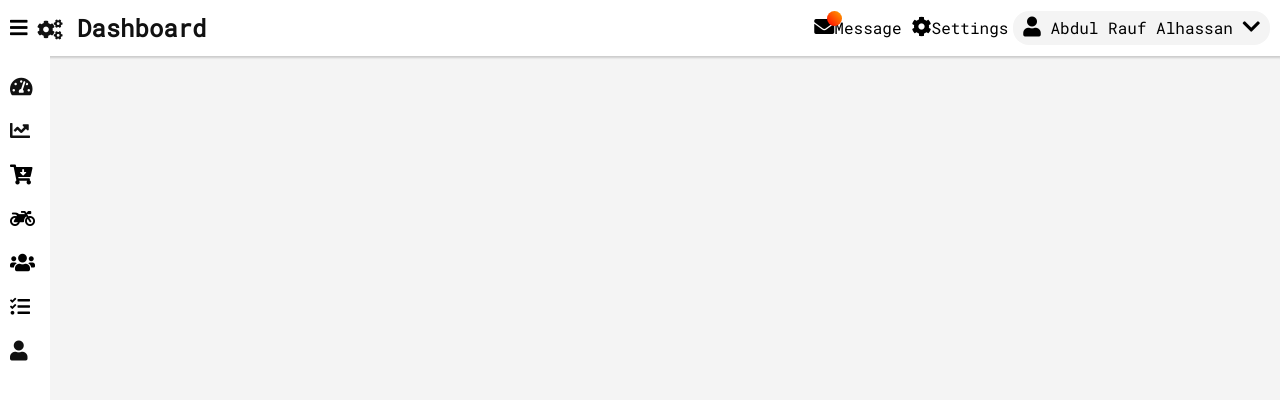
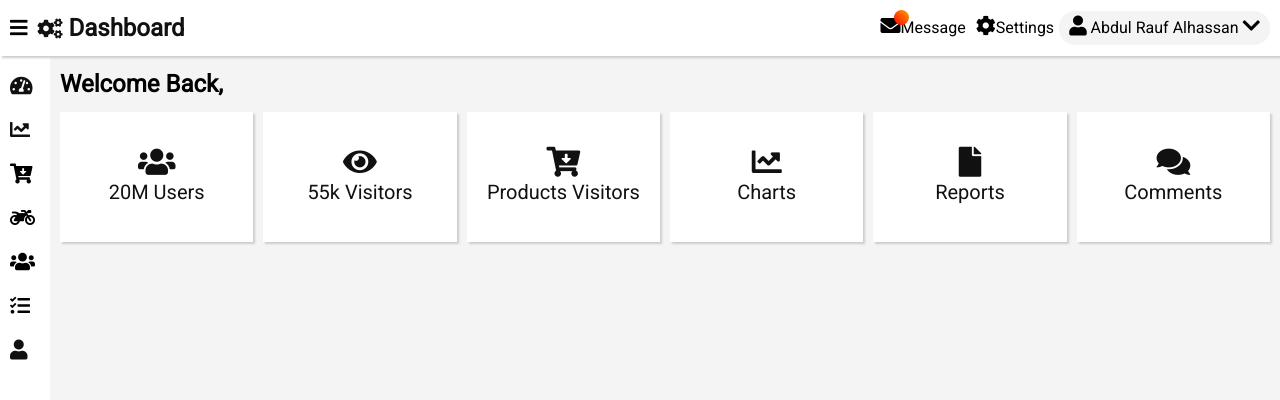
Before and after one commit to RaufAl-hassan/dashboard.github.io, a plain HTML site: page index.html in a window 1280 px wide. Drawn offline with Linux system fonts and the light colour scheme.

Commit message:
create shop-details-section

```diff
--- a/css/app.css
+++ b/css/app.css
@@ -0,0 +1,52 @@
+.main-main {
+  width: 100vw;
+  overflow-y: hidden;
+}
+
+.main-main .main-main-content {
+  padding: 1rem 1rem 1rem 6rem;
+  overflow: hidden;
+}
+
+.main-main-animate {
+  padding-left: 15rem;
+}
+
+.main-main .main-main-content .shop-details-content {
+  display: grid;
+  grid-template-columns: repeat(6, 1fr);
+  align-items: center;
+  grid-gap: 1rem;
+}
+
+.main-main .main-main-content .shop-details-content article {
+  height: 13rem;
+  font-size: 2rem;
+  box-shadow: 0.2rem 0.2rem 0.2rem #ccc;
+}
+
+.main-main .main-main-content .shop-details-content article i {
+  font-size: 3rem !important;
+}
+
+
+@media (max-width: 76.8rem) {
+  .main-main .main-main-content .shop-details-content {
+    grid-template-columns: repeat(3, 1fr);
+  }
+}
+
+@media only screen and (max-width: 50rem) {
+  .main-main .main-main-content .shop-details-content {
+    grid-template-columns: repeat(2, 1fr);
+  }
+
+  .main-main .main-main-content .shop-details-content article {
+    height: 8rem;
+    font-size: 1.8rem;
+  }
+
+  .main-main .main-main-content .shop-details-content article i {
+    font-size: 2.5rem !important;
+  }
+}
--- a/css/utility.css
+++ b/css/utility.css
@@ -19,7 +19,7 @@ i {
 }
 
 body {
-  font: normal 1.6rem/1.5 "Roboto Mono", sans-serif;
+  font: normal 1.6rem/1.5 "Roboto", sans-serif;
   background: var(--lightColor);
   width: 100vw;
 }
@@ -31,6 +31,13 @@ ul {
 a {
   text-decoration: none;
   color: var(--blackColor);
+}
+
+.main-header {
+  position: sticky;
+  top: 0;
+  width: 100vw;
+  z-index: 1000;
 }
 
 .main-navbar {
@@ -143,8 +150,14 @@ a {
   padding: 1rem 2rem !important;
 }
 
+
+
 .d-flex {
   display: flex;
+}
+
+.d-column {
+  flex-flow: wrap column;
 }
 
 .justify-content-between {
@@ -187,11 +200,21 @@ a {
   padding: 0 1rem;
 }
 
+.mb-1 {
+  margin-bottom: 1rem;
+}
+
 .d-lg-none {
   display: none;
 }
 
+.card {
+  background: var(--whiteColor);
+  height: 100%;
+}
+
 @media (max-width: 76.8rem) {
+
   .d-none {
     display: none;
   }
@@ -199,10 +222,11 @@ a {
   .d-block {
     display: block;
   }
+
 }
 
 @media only screen and (max-width: 30rem) {
   html {
-    font-size: 8px;
+    font-size: 7px;
   }
 }
--- a/index.html
+++ b/index.html
@@ -1,13 +1,11 @@
 <!DOCTYPE html>
 <html lang="en">
+
 <head>
   <meta charset="UTF-8" />
   <meta name="viewport" content="width=device-width, initial-scale=1.0" />
   <!-- google fonts -->
-    <link
-      href="https://fonts.googleapis.com/css2?family=Roboto&family=Roboto+Mono&display=swap"
-      rel="stylesheet"
-    />
+  <link href="https://fonts.googleapis.com/css2?family=Roboto&family=Roboto+Mono&display=swap" rel="stylesheet" />
   <!-- custom css -->
   <link rel="stylesheet" href="./css/all.min.css" />
   <link rel="stylesheet" href="./css/utility.css" />
@@ -19,9 +17,7 @@
   <!-- header -->
   <header class="main-header">
     <!-- left nav-item-->
-      <nav
-        class="main-navbar d-flex justify-content-between align-items-center px-1"
-      >
+    <nav class="main-navbar d-flex justify-content-between align-items-center px-1">
       <div class="left-nav-item d-flex align-items-center">
         <i class="fa fa-bars hamburger-icon"></i>
         <h2 class="p-1">
@@ -33,12 +29,9 @@
       <ul class="d-flex right-nav-item align-items-center">
         <li title="message">
           <div>
-              <span
-                ><i class="fa fa-envelope"
-                  ><span
-                    class="message d-flex align-items-center justify-content-center"
-                  ></span></i></span
-              ><span class="d-none">Message</span>
+            <span><i class="fa fa-envelope"><span
+                  class="message d-flex align-items-center justify-content-center"></span></i></span><span
+              class="d-none">Message</span>
           </div>
           <ul class="p-1">
             <li><i class="fa fa-user"></i> New Order</li>
@@ -51,8 +44,7 @@
           <i class="fa fa-cog"></i><span class="d-none">Settings</span>
         </li>
         <li title="profile" class="profile">
-            <i class="fa fa-user"></i
-            ><span class="d-none"> Abdul Rauf Alhassan</span>
+          <i class="fa fa-user"></i><span class="d-none"> Abdul Rauf Alhassan</span>
           <i class="fa fa-chevron-down"></i>
           <ul class="p-1">
             <li class="d-block d-lg-none">
@@ -73,23 +65,20 @@
       <!-- end right nav-item-->
     </nav>
   </header>
+  <!-- end header -->
+  <!-- main-aside -->
   <aside class="main-aside">
     <ul class="p-1">
       <li title="Dashboard">
-          <a href=""
-            ><i class="fa fa-tachometer-alt"></i>
-            <span>Dashboard <i class="fa fa-chevron-right"></i></span
-          ></a>
+        <a href=""><i class="fa fa-tachometer-alt"></i>
+          <span>Dashboard <i class="fa fa-chevron-right"></i></span></a>
       </li>
       <li title="Charts">
-          <a href=""
-            ><i class="fa fa-chart-line"></i>
-            <span> Charts <i class="fa fa-chevron-right"></i></span
-          ></a>
+        <a href=""><i class="fa fa-chart-line"></i>
+          <span> Charts <i class="fa fa-chevron-right"></i></span></a>
       </li>
       <li class="aside-sub-links-wrapper" title="Product">
-          <i class="fa fa-cart-arrow-down"></i
-          ><span>Products <i class="fa fa-chevron-down"></i></span>
+        <i class="fa fa-cart-arrow-down"></i><span>Products <i class="fa fa-chevron-down"></i></span>
         <ul class="aside-sub-links">
           <li>
             <a href=""><i class="fa fa-caret-right"></i> View Product</a>
@@ -149,16 +138,65 @@
         </ul>
       </li>
       <li title="Profile">
-          <a href=""
-            ><i class="fa fa-user"></i>
-            <span>Dashboard <i class="fa fa-chevron-right"></i></span
-          ></a>
+        <a href=""><i class="fa fa-user"></i>
+          <span>Dashboard <i class="fa fa-chevron-right"></i></span></a>
       </li>
     </ul>
   </aside>
-    <!-- end header -->
+  <!-- end main-aside -->
+  <!-- main main -->
+  <main class="main-main">
+    <div class="main-main-content">
+      <section class="shop-details">
+        <h2 class="mb-1">Welcome Back,</h2>
+        <div class="shop-details-content">
+          <a href="">
+            <article class="text-center card p-1 d-flex d-column align-items-center justify-content-center">
+              <i class="fa fa-users"></i>
+              <div>20M Users</div>
+            </article>
+          </a>
+          <a href="">
+            <article class="text-center card p-1 d-flex d-column align-items-center justify-content-center">
+              <i class="fa fa-eye"></i>
+              <div>55k Visitors</div>
+            </article>
+          </a>
+          <a href="">
+            <article class="text-center card p-1 d-flex d-column align-items-center justify-content-center">
+              <i class="fa fa-cart-arrow-down"></i>
+              <div>Products Visitors</div>
+            </article>
+          </a>
+          <a href="">
+            <article class="text-center card p-1 d-flex d-column align-items-center justify-content-center">
+              <i class="fa fa-chart-line"></i>
+              <div>Charts</div>
+            </article>
+          </a>
+
+          <a href="">
+            <article class="text-center card p-1 d-flex d-column align-items-center justify-content-center">
+              <i class="fa fa-file"></i>
+              <div>Reports</div>
+            </article>
+          </a>
+          <a href="">
+            <article class="text-center card p-1 d-flex d-column align-items-center justify-content-center">
+              <i class="fa fa-comments"></i>
+              <div>Comments</div>
+            </article>
+          </a>
+
+        </div>
+      </section>
+    </div>
+  </main>
+  <!-- end main main -->
+
   <!-- custom js -->
   <script src="./js/utility.js"></script>
   <script src="./js/app.js"></script>
 </body>
+
 </html>
--- a/js/utility.js
+++ b/js/utility.js
@@ -5,11 +5,13 @@ const asideSubLinks = document.querySelectorAll(".aside-sub-links");
 const asideSubLinksWrapper = document.querySelectorAll(
   ".aside-sub-links-wrapper"
 );
+const mainMain = document.querySelector(".main-main");
 
 // handle aside bar toggler
-if (hamburgerIcon && window.innerWidth > 300) {
+if (hamburgerIcon && window.innerWidth > 500) {
   hamburgerIcon.addEventListener("click", () => {
     asideBar.classList.toggle("main-aside-animate");
+    mainMain.classList.toggle("main-main-animate");
   });
 }
 
@@ -36,6 +38,3 @@ asideSubLinksWrapper.forEach((link) => {
         .children[2].classList.remove("aside-sub-links-animate-open");
   });
 });
-asideSubLinksWrapper.forEach((link) => {
-  link.addEventListener("click", (e) => {});
-});
```
Also changed, not shown: js/dist/utility.dev.js (added, +29 -0 lines). Lines whose indentation alone changed are shown as unchanged.
